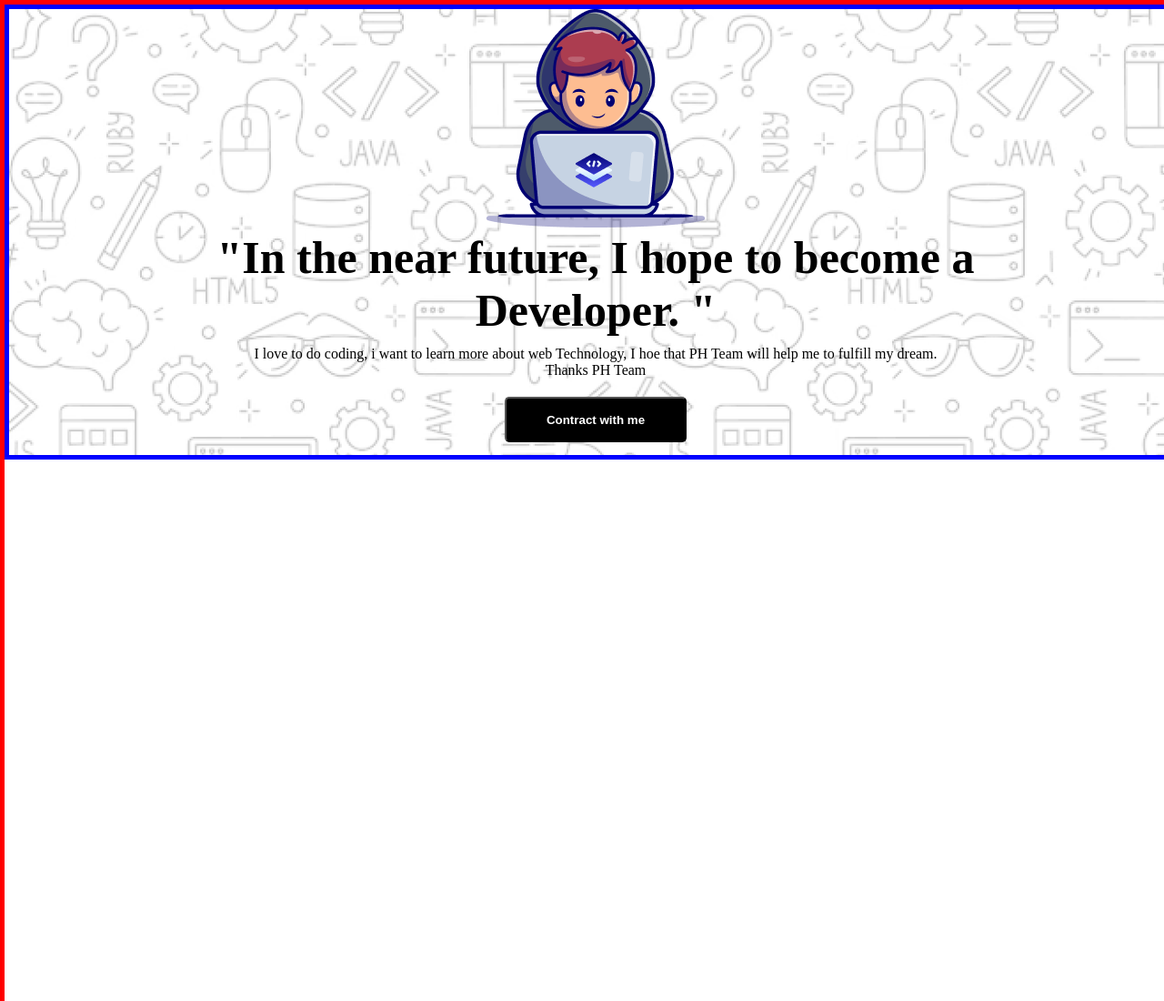
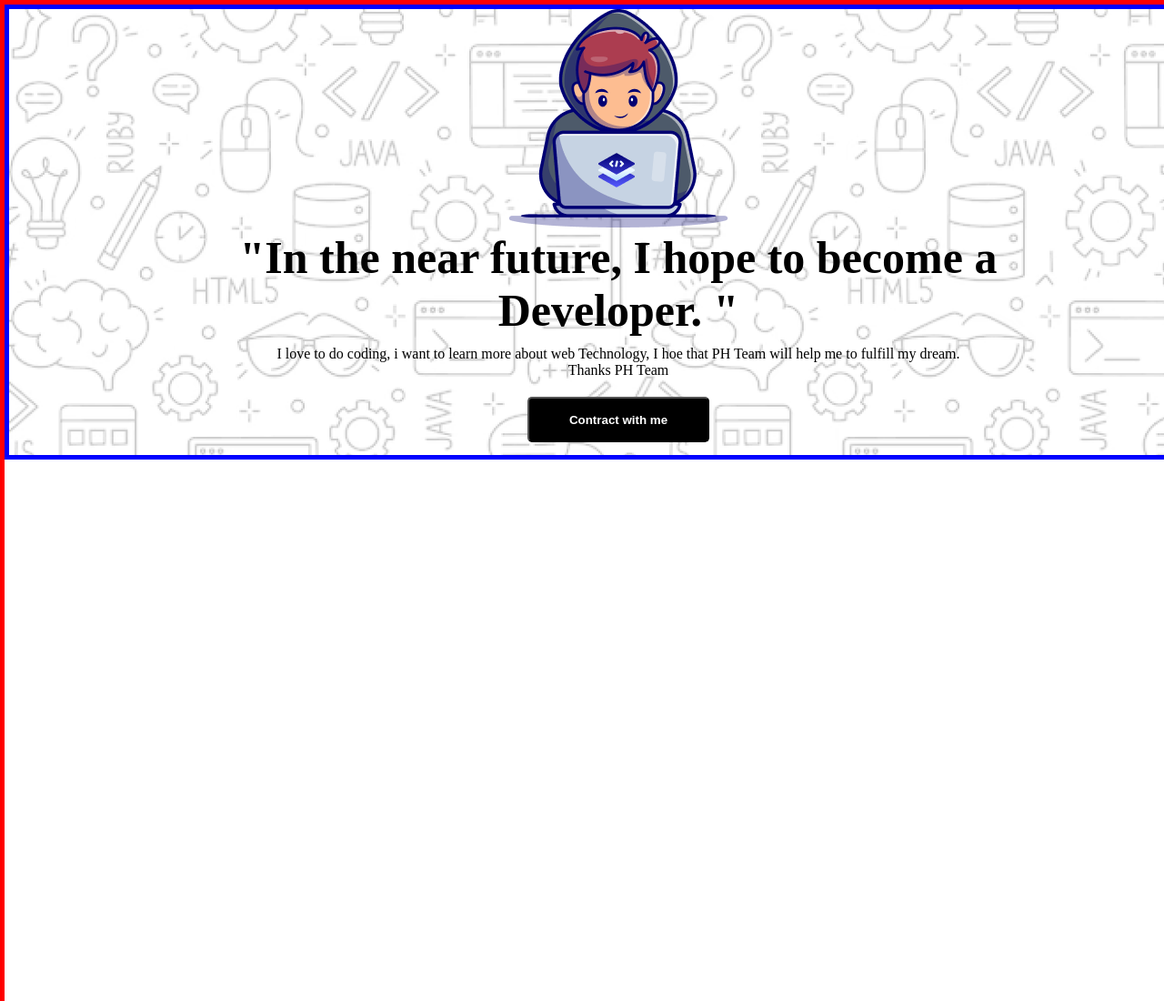
Before and after one commit to Pronab92/Assignment-01, a plain HTML site: page index.html in a window 1280 px wide. Shown: the top 1100 px of the page at 91% size. Drawn offline with Linux system fonts and the light colour scheme.

Commit message:
width change

```diff
--- a/style.css
+++ b/style.css
@@ -11,7 +11,7 @@ body{
 }
 header{
     background: url(assets/Hero-bg.png);
-    width:1300px;
+    width:1350px;
     border:5px solid blue;
     height:500px;
 }
```
